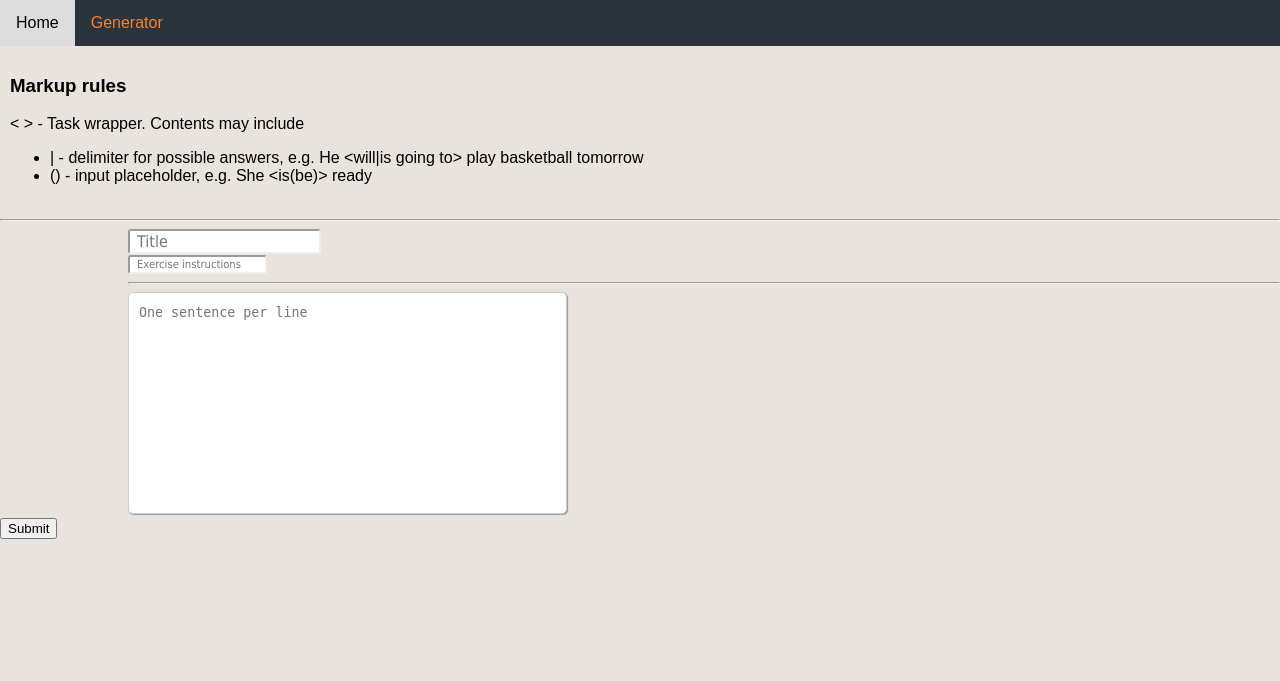
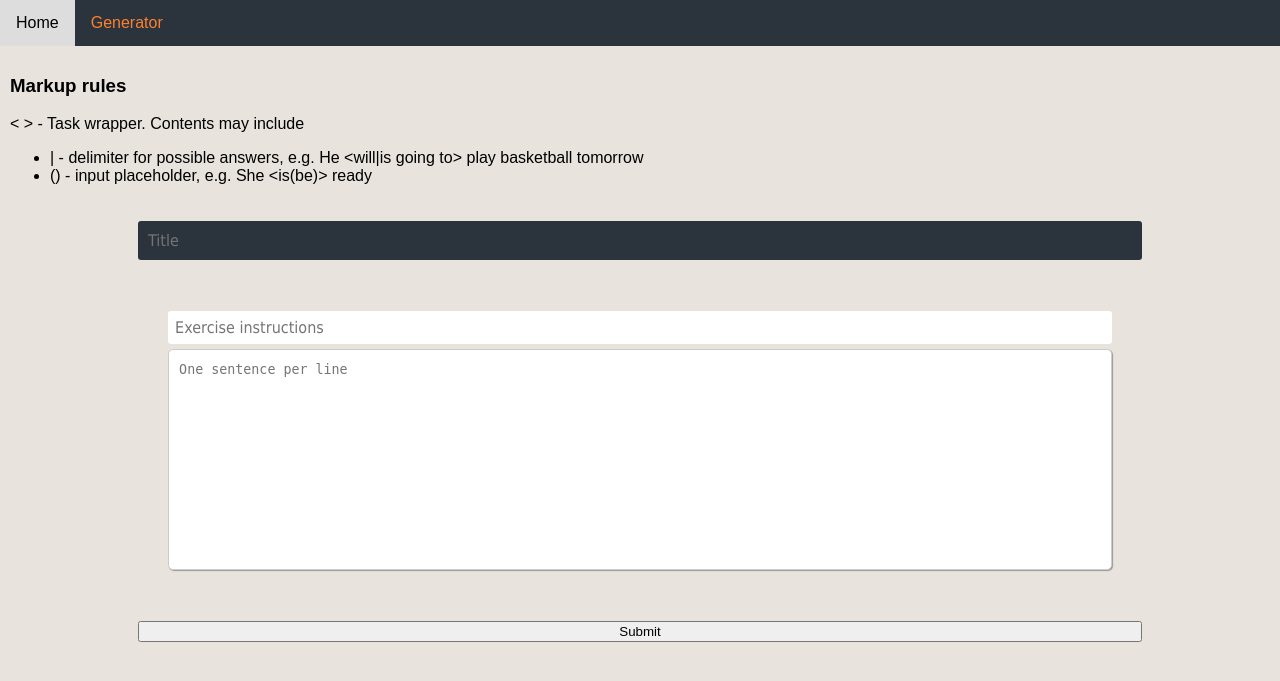
Before and after one commit to mtalimanchuk/e-xercise, a Flask app: page /exercise_generator in a window 1280 px wide. Shown: the top 681 px of the page. Run offline with Flask 2, Linux system fonts and the light colour scheme.

Commit message:
generator page styling

```diff
--- a/app/static/css/generator.css
+++ b/app/static/css/generator.css
@@ -34,7 +34,15 @@ body {
   color: red;
 }
 
+.gen-page-grid {
+  display: grid;
+  grid-template-columns: 10% 1fr 10%;
+  grid-gap: 10px;
+
+}
+
 .gen-info {
+  grid-column: 1 / 4;
   font-family: sans-serif;
   padding: 10px
 }
@@ -50,26 +58,38 @@ body {
   color: #49a762;
 }
 
+form {
+  grid-column: 2 / 3;
+  display: grid;
+  grid-gap: 20px;
+}
+
 .exercise-title {
-  padding-left: 10%;
+  grid-row: auto;
 }
 
 .exercise-title input[type=text] {
-  border: 2px inset;
+  border: none;
   border-radius: 3px;
+  color: white;
+  background-color: #2b333d;
   font: 1rem Tahoma, Geneva, sans-serif;
-  padding-left: 7px;
+  padding: 10px;
+  width: 100%;
 }
 
 .exercise-input {
-  padding-left: 10%;
+  padding: 3%;
+  display: grid;
+  grid-gap: 5px;
 }
 
 .exercise-input input[type=text]{
-  border: 2px inset;
+  border: none;
   border-radius: 3px;
-  font: 0.7rem Tahoma, Geneva, sans-serif;
-  padding-left: 7px;
+  color: #fd812d;
+  font: 1rem Tahoma, Geneva, sans-serif;
+  padding: 7px;
 }
 
 .exercise-input textarea {
--- a/app/templates/generator.html.j2
+++ b/app/templates/generator.html.j2
@@ -11,19 +11,16 @@
       <li>() - input placeholder, e.g. She &lt;is(be)&gt; ready</li>
     </ul>
   </div>
-  <hr>
-  <div class="exercise-gen-form">
-    <form action = "{{ url_for('generate_exercise') }}" method="post">
+  <!-- https://stackoverflow.com/questions/6964927/how-to-create-a-form-dynamically-via-javascript#6964949 -->
+  <form action = "{{ url_for('generate_exercise') }}" method="post" autocomplete="off">
     <div class="exercise-title">
       <input type="text" name="exercise-title" placeholder="Title">
     </div>
     <div class="exercise-input">
       <input type="text" name="exercise-howto" placeholder="Exercise instructions">
-        <hr>
       <textarea name="exercise-content" placeholder="One sentence per line" cols="50" rows="10"></textarea>
     </div>
     <input type="submit">
   </form>
 </div>
-</div>
 {% endblock %}
--- a/config.py
+++ b/config.py
@@ -15,4 +15,4 @@ class Config(object):
     SQLALCHEMY_DATABASE_URI = DB_URL
     SQLALCHEMY_TRACK_MODIFICATIONS = False
     # ETC
-    DEBUG = True
+    # DEBUG = True
```
Lines whose indentation alone changed are shown as unchanged.
